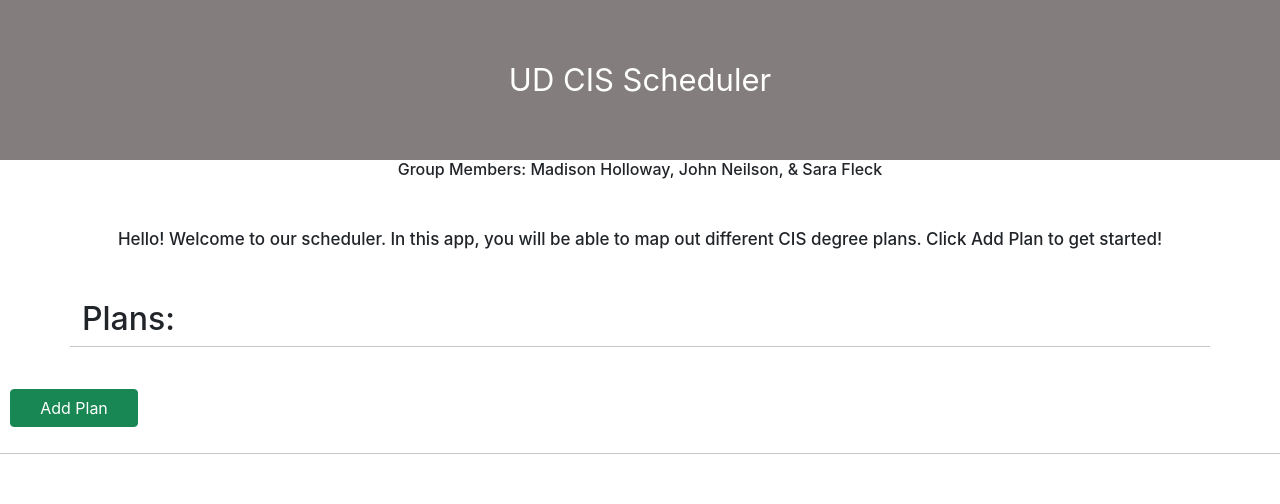
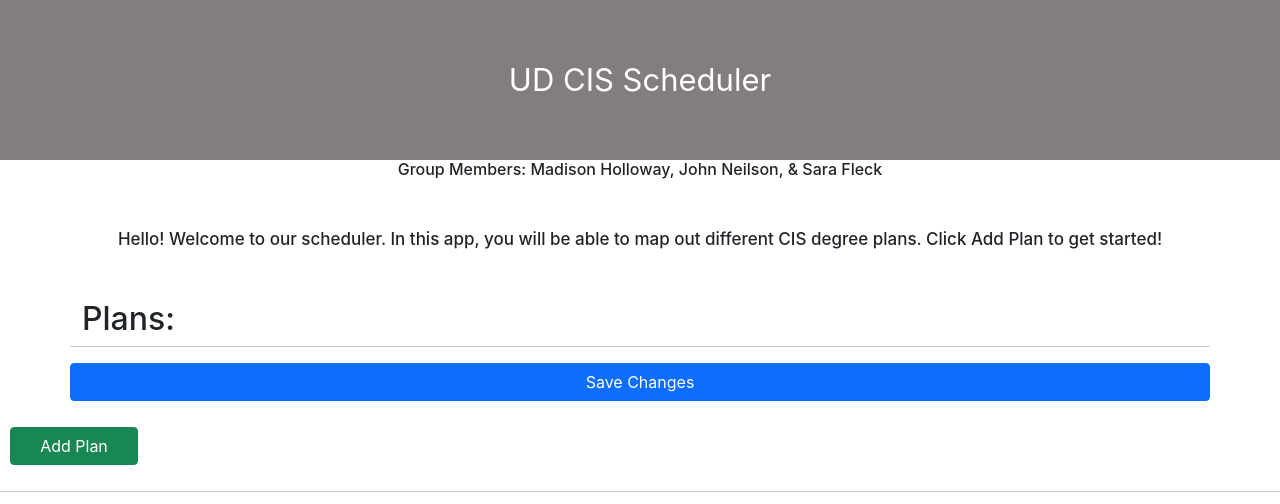
Before and after one commit to UD-CISC275-S22/cis-scheduler-team-3, a React (Create React App) app: page / in a window 1280 px wide. Shown: the top 504 px of the page. Built offline with nearby package versions, Linux system fonts and the light colour scheme.

Commit message:
implemented the save load

```diff
--- a/src/App.tsx
+++ b/src/App.tsx
@@ -10,28 +10,28 @@ type ChangeEvent = React.ChangeEvent<
     HTMLTextAreaElement | HTMLInputElement | HTMLSelectElement
 >;
 //Sample data for new users
-//let loadedData = [];
-//const saveDataKey = "MY-PAGE-DATA";
-//const previousData = localStorage.getItem(saveDataKey);
-//if (previousData !== null) {
-//loadedData = JSON.parse(previousData);
-//}
+let loadedData: DegreePlan[] = [];
+const saveDataKey = "MY-PAGE-DATA";
+const previousData = localStorage.getItem(saveDataKey);
+if (previousData !== null) {
+    loadedData = JSON.parse(previousData);
+}
 
 export function App(): JSX.Element {
     const POOLCOURSES = POOL_DATA as Course[];
     /*plans represents essentially the state of the app, there are multiple plans, each contains semesters, and courses
     plans and a function called editplans is passed down through the rest of our files to ensure everything is updated as
     the user makes changes*/
-    const [plans, setplans] = useState<DegreePlan[]>([]);
+    const [plans, setplans] = useState<DegreePlan[]>(loadedData);
     const [name, setname] = useState<string>("");
     const [start, setstart] = useState<number>(0);
     const [end, setend] = useState<number>(0);
     const [add, setadd] = useState<boolean>(false);
-    /*
+
     function saveData() {
         localStorage.setItem(saveDataKey, JSON.stringify(plans));
     }
-*/
+
     function updateAdd() {
         setadd(!add);
     }
@@ -105,6 +105,7 @@ export function App(): JSX.Element {
                     plans={plans}
                     editplan={editPlan}
                     deleteplan={deletePlan}
+                    saveData={saveData}
                 ></PlanList>
             </div>
             <p> </p>
@@ -160,7 +161,6 @@ export function App(): JSX.Element {
                     </Button>
                 </Container>
             ) : null}
-            {/*<Button onClick={saveData}>Save Changes</Button>*/}
             <p> </p>
             <hr></hr>
         </>
--- a/src/components/PlanList.tsx
+++ b/src/components/PlanList.tsx
@@ -6,11 +6,13 @@ import { PlanView } from "./PlanView";
 export function PlanList({
     plans,
     editplan,
-    deleteplan
+    deleteplan,
+    saveData
 }: {
     plans: DegreePlan[];
     editplan: (name: string, newPlan: DegreePlan) => void;
     deleteplan: (name: string) => void;
+    saveData: () => void;
 }): JSX.Element {
     function removeplan(plan: DegreePlan) {
         deleteplan(plan.name);
@@ -37,6 +39,7 @@ export function PlanList({
                         <hr />
                     </div>
                 ))}
+                <Button onClick={saveData}>Save Changes</Button>
             </Row>
         </Container>
     );
```
